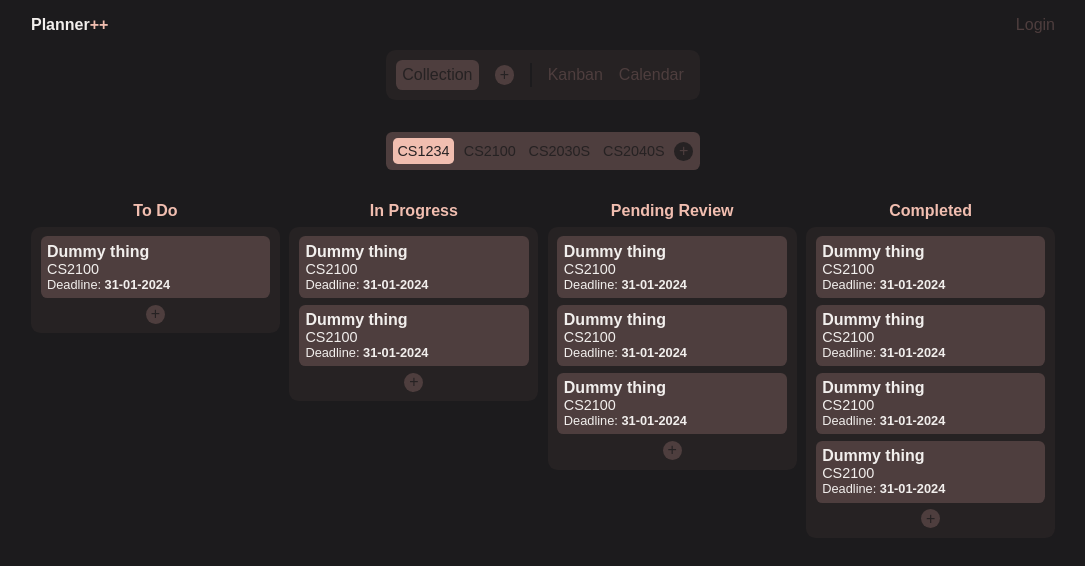
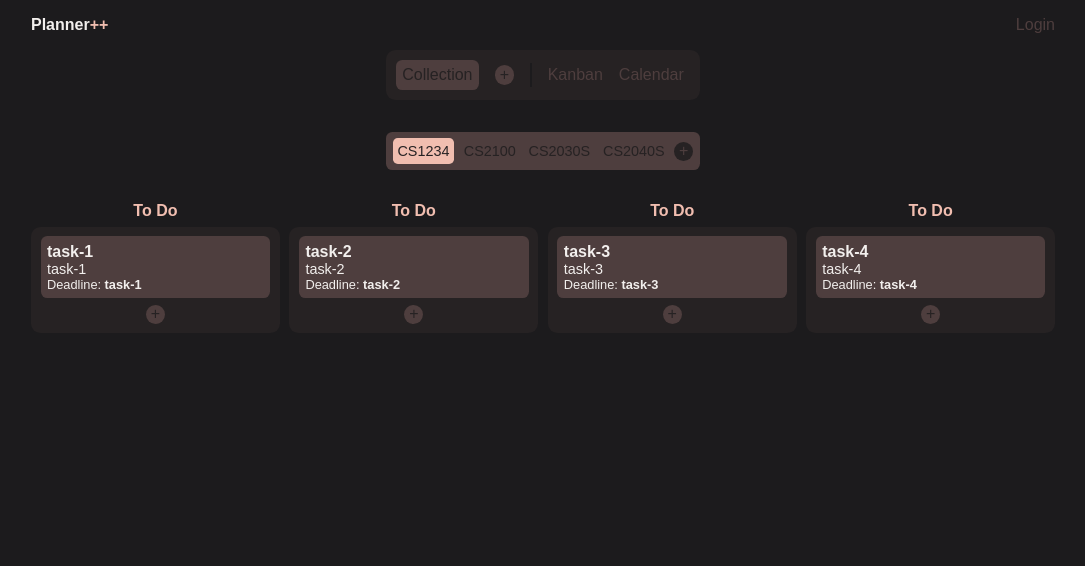
Before and after one commit to Airiinnn/plannerpp-app, a React (Create React App) app: page /kanban in a window 1280 px wide. Shown: the top 566 px of the page, without its empty margins (97-1182 px from the left). Built offline with nearby package versions, Linux system fonts and the light colour scheme.

Commit message:
Added basic functionalities of react-beautiful-dnd to Kanban component.

```diff
--- a/package.json
+++ b/package.json
@@ -10,8 +10,10 @@
     "@types/jest": "^27.0.1",
     "@types/node": "^16.7.13",
     "@types/react": "^18.0.0",
+    "@types/react-beautiful-dnd": "^13.1.8",
     "@types/react-dom": "^18.0.0",
     "react": "^18.2.0",
+    "react-beautiful-dnd": "^13.1.1",
     "react-dom": "^18.2.0",
     "react-redux": "^9.0.4",
     "react-router-dom": "^6.21.1",
--- a/src/app/store.ts
+++ b/src/app/store.ts
@@ -1,9 +1,11 @@
 import { configureStore } from "@reduxjs/toolkit";
 
+import kanbanReducer from "../features/kanban/kanbanSlice";
 import modalReducer from "../features/ui/modal/modalSlice";
 
 export const store = configureStore({
   reducer: {
+    kanban: kanbanReducer,
     modal: modalReducer
   }
 });
--- a/src/features/kanban/Kanban.tsx
+++ b/src/features/kanban/Kanban.tsx
@@ -1,45 +1,70 @@
 import React from "react";
+import { DragDropContext, Draggable, Droppable, DropResult } from "react-beautiful-dnd";
 
 import "./kanban.scss";
 import KanbanColumn from "./kanbanColumn/KanbanColumn";
 import Tagbar from "./tagbar/Tagbar";
 import Modal from "../ui/modal/Modal";
-
-import { useAppSelector } from "../../app/hooks";
 import KanbanCard from "./kanbanCard/KanbanCard";
 
+import { useAppSelector, useAppDispatch } from "../../app/hooks";
+import { addColumnTaskId, removeColumnTaskId } from "./kanbanSlice";
+
 function Kanban() {
+  const dispatch = useAppDispatch();
+  const columns = useAppSelector((state) => state.kanban.columns);
   const modalIsShown = useAppSelector((state) => state.modal.isShown);
+
+  const onDragEnd = (result: DropResult) => {
+    const { source, destination, draggableId } = result;
+
+    // Dropeed outside of Droppable
+    if (!destination) {
+      return;
+    }
+
+    // Destination same as source
+    if (destination.droppableId === source.droppableId) {
+      return;
+    }
+
+    dispatch(addColumnTaskId({"columnId": destination.droppableId, "taskId": draggableId}));
+    dispatch(removeColumnTaskId({"columnId": source.droppableId, "taskId": draggableId}));
+  }
 
   return (
     <div className="kanban">
-      {modalIsShown ? <Modal /> : null}
+      {modalIsShown && <Modal />}
 
       <Tagbar tags={["CS2100", "CS2030S", "CS2040S"]} />
 
-      <div className="kanban-board">
-        <KanbanColumn columnHeader="To Do">
-          <KanbanCard title="Dummy thing" tag="CS2100" endDate="31-01-2024"/>
-        </KanbanColumn>
-
-        <KanbanColumn columnHeader="In Progress">
-          <KanbanCard title="Dummy thing" tag="CS2100" endDate="31-01-2024"/>
-          <KanbanCard title="Dummy thing" tag="CS2100" endDate="31-01-2024"/>
-        </KanbanColumn>
-
-        <KanbanColumn columnHeader="Pending Review">
-          <KanbanCard title="Dummy thing" tag="CS2100" endDate="31-01-2024"/>
-          <KanbanCard title="Dummy thing" tag="CS2100" endDate="31-01-2024"/>
-          <KanbanCard title="Dummy thing" tag="CS2100" endDate="31-01-2024"/>
-        </KanbanColumn>
-
-        <KanbanColumn columnHeader="Completed">
-          <KanbanCard title="Dummy thing" tag="CS2100" endDate="31-01-2024"/>
-          <KanbanCard title="Dummy thing" tag="CS2100" endDate="31-01-2024"/>
-          <KanbanCard title="Dummy thing" tag="CS2100" endDate="31-01-2024"/>
-          <KanbanCard title="Dummy thing" tag="CS2100" endDate="31-01-2024"/>
-        </KanbanColumn>
-      </div>
+      <DragDropContext onDragEnd={onDragEnd}>
+        <div className="kanban-board">
+          {columns.map((column) => (
+            <Droppable key={column.id} droppableId={column.id}>
+              {(provided) => (
+                <KanbanColumn
+                  columnHeader="To Do"
+                  provided={provided}
+                >
+                  {column.taskIds.map((taskId, index) => (
+                    <Draggable key={taskId} draggableId={taskId} index={index}>
+                      {(provided) => (
+                        <KanbanCard
+                          title={taskId}
+                          tag={taskId}
+                          endDate={taskId}
+                          provided={provided}
+                        />
+                      )}
+                    </Draggable>
+                  ))}
+                </KanbanColumn>
+              )}
+            </Droppable>
+          ))}
+        </div>
+      </DragDropContext>
     </div>
   );
 }
--- a/src/features/kanban/kanbanCard/KanbanCard.tsx
+++ b/src/features/kanban/kanbanCard/KanbanCard.tsx
@@ -3,9 +3,14 @@ import React from "react";
 import "./kanban-card.scss";
 import { KanbanCardProps } from "../../../types";
 
-function KanbanCard({ title, tag, endDate, startDate = null }: KanbanCardProps) {
+function KanbanCard({ title, tag, endDate, startDate = null, provided }: KanbanCardProps) {
   return (
-    <div className="kanban-card">
+    <div
+      className="kanban-card"
+      {...provided.draggableProps}
+      {...provided.dragHandleProps}
+      ref={provided.innerRef}
+    >
       <h2 className="kanban-card__title">{title}</h2>
       <h3 className="kanban-card__tag">{tag}</h3>
       <h3 className="kanban-card__date">Deadline: <span className="kanban-card__date--bold">{endDate}</span></h3>
--- a/src/features/kanban/kanbanColumn/KanbanColumn.tsx
+++ b/src/features/kanban/kanbanColumn/KanbanColumn.tsx
@@ -7,11 +7,15 @@ import CircleButton from "../../ui/circleButton/CircleButton";
 import { useAppDispatch } from "../../../app/hooks";
 import { showModal } from "../../ui/modal/modalSlice";
 
-function KanbanColumn({ columnHeader, children }: KanbanColumnProps) {
+function KanbanColumn({ columnHeader, provided, children }: KanbanColumnProps) {
   const dispatch = useAppDispatch();
 
   return (
-    <div className="kanban-column">
+    <div
+      className="kanban-column"
+      {...provided.droppableProps}
+      ref={provided.innerRef}
+    >
       <h2 className="kanban-column__header">{columnHeader}</h2>
 
       <div className="kanban-column__content">
--- /dev/null
+++ b/src/features/kanban/kanbanSlice.ts
@@ -0,0 +1,60 @@
+import { createSlice, PayloadAction } from "@reduxjs/toolkit";
+
+interface ColumnTaskIdOperationPayload {
+  columnId: string;
+  taskId: string;
+}
+
+const initialState = {
+  "tasks": [
+    { id: "task-1" },
+    { id: "task-2" },
+    { id: "task-3" },
+    { id: "task-4" }
+  ],
+  "columns": [
+    {
+      id: "to-do",
+      title: "To Do",
+      taskIds: ["task-1"]
+    },
+    {
+      id: "in-progress",
+      title: "In Progress",
+      taskIds: ["task-2"]
+    },
+    {
+      id: "in-review",
+      title: "In Review",
+      taskIds: ["task-3"]
+    },
+    {
+      id: "completed",
+      title: "Completed",
+      taskIds: ["task-4"]
+    }
+  ]
+}
+
+export const kanbanSlice = createSlice({
+  name: "kanban",
+  initialState,
+  reducers: {
+    addColumnTaskId: (state, action: PayloadAction<ColumnTaskIdOperationPayload>) => {
+      const { columnId, taskId } = action.payload;
+      const targetColumn = state.columns.find((column) => column.id === columnId);
+      targetColumn && targetColumn.taskIds.push(taskId);
+    },
+
+    removeColumnTaskId: (state, action: PayloadAction<ColumnTaskIdOperationPayload>) => {
+      const { columnId, taskId } = action.payload;
+      const targetColumn = state.columns.find((column) => column.id === columnId);
+      if (targetColumn) {
+        targetColumn.taskIds = targetColumn.taskIds.filter((id) => id !== taskId);
+      }
+    }
+  }
+})
+
+export const { addColumnTaskId, removeColumnTaskId } = kanbanSlice.actions;
+export default kanbanSlice.reducer;
--- a/src/index.tsx
+++ b/src/index.tsx
@@ -10,9 +10,7 @@ const root = ReactDOM.createRoot(
 );
 
 root.render(
-  <React.StrictMode>
-    <Provider store={store}>
-      <App />
-    </Provider>
-  </React.StrictMode>
+  <Provider store={store}>
+    <App />
+  </Provider>
 );
--- a/src/types/index.ts
+++ b/src/types/index.ts
@@ -1,4 +1,5 @@
-import {ReactNode} from "react";
+import { ReactNode } from "react";
+import { DraggableProvided, DroppableProvided } from "react-beautiful-dnd";
 
 export interface NavbarLinkProps {
   text: string;
@@ -17,6 +18,7 @@ export interface CircleButtonProps {
 
 export interface KanbanColumnProps {
   columnHeader: string;
+  provided: DroppableProvided;
   children: ReactNode;
 }
 
@@ -25,6 +27,7 @@ export interface KanbanCardProps {
   tag: string;
   endDate: string;
   startDate?: string | null;
+  provided: DraggableProvided;
 }
 
 export interface TagbarProps {
```
Also changed, not shown: 1 other file (tests, documents, lock files or other folders).
